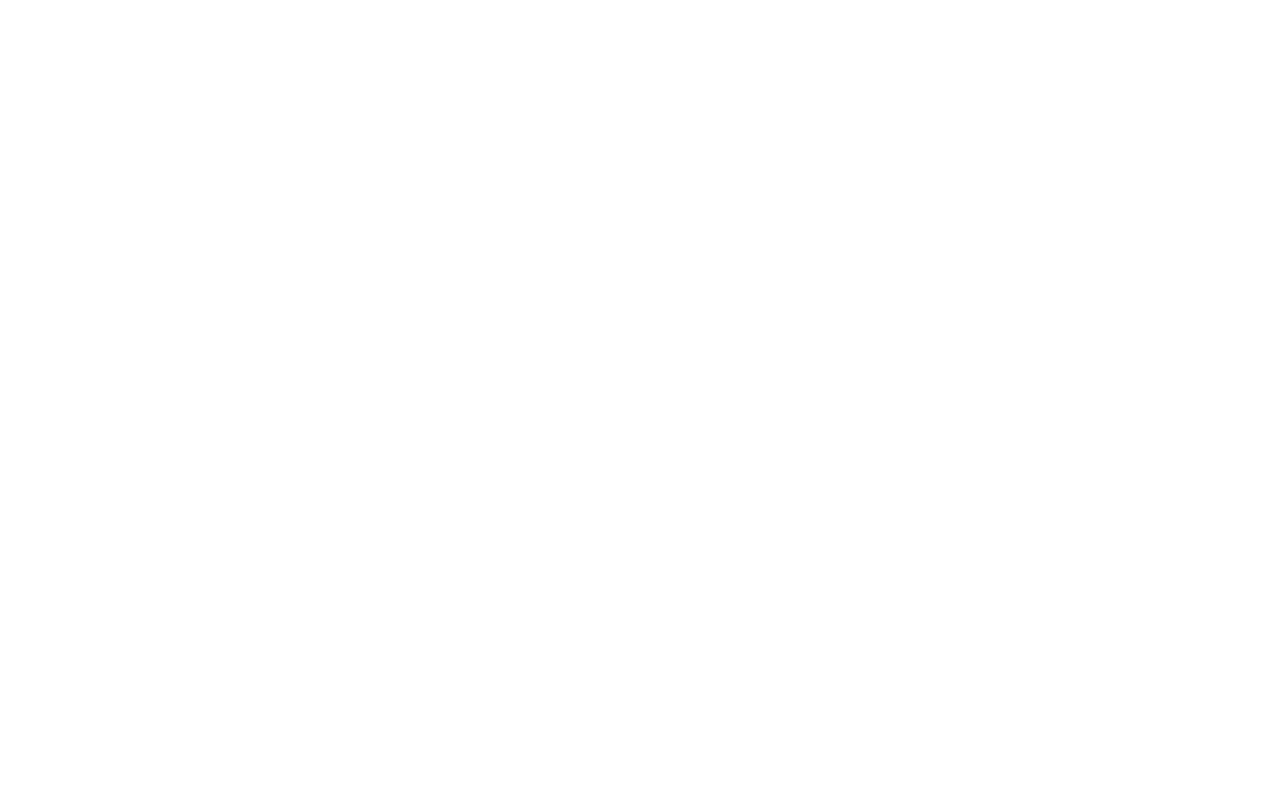
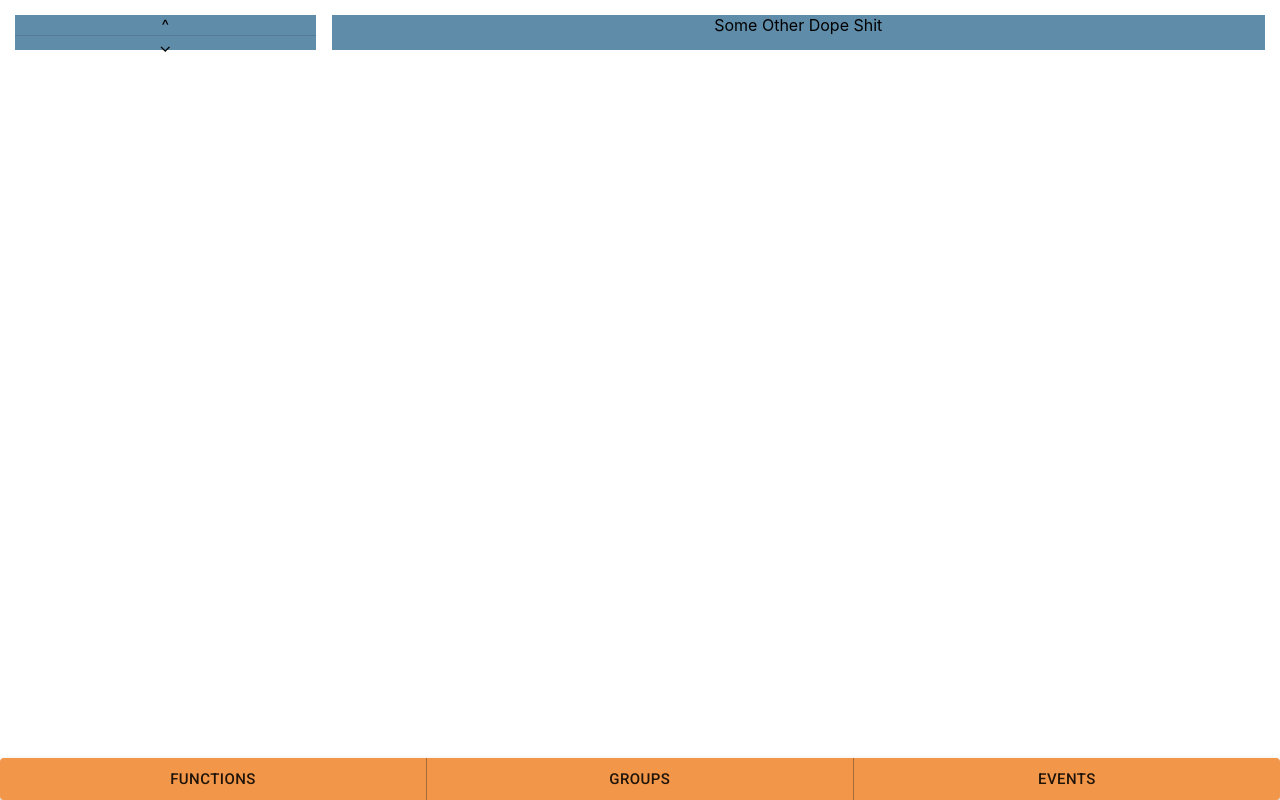
Before and after one commit to momentum316/momentum316-frontend, a React (Create React App) app: page /voting in a window 1280 px wide. Before the commit this address had no page. Built offline with nearby package versions, Linux system fonts and the light colour scheme.

Commit message:
made slides component, created vote page

```diff
--- a/src/App.js
+++ b/src/App.js
@@ -2,6 +2,7 @@ import * as React from "react";
 import "./App.css";
 import NewEvent from "./components/NewEvent";
 import NewActivity from "./components/NewActivity";
+import VotePage from "./components/VotePage";
 import GroupPage from "./components/Groups";
 import { useState } from "react";
 import { Route, Routes, Link, UseParams, useNavigate } from "react-router-dom";
@@ -16,6 +17,7 @@ function App() {
         <Route path="/event/:eventId" element={<PostVoteEvent />}></Route>
         <Route path="/group" element={<GroupPage />}></Route>
         <Route path="/group/:groupId" element={<NewActivity />}></Route>
+        <Route path="/voting" element={<VotePage />}></Route>
       </Routes>
     </div>
   );
--- a/src/components/NewActivity.js
+++ b/src/components/NewActivity.js
@@ -1,7 +1,16 @@
 import * as React from "react";
 import "../App.css";
 // General page use
-import { Stack, TextField, Button, Grid, Box, Typography } from "@mui/material";
+import {
+  Stack,
+  TextField,
+  Button,
+  Grid,
+  Box,
+  Typography,
+  Switch,
+  FormControlLabel,
+} from "@mui/material";
 import { TimePicker } from "@mui/x-date-pickers/TimePicker";
 // Footer Nav Bar
 import { ButtonGroup, Container } from "@mui/material";
@@ -31,58 +40,78 @@ export default function NewActivity() {
     var date = d.toISOString();
     setEndValue(date);
   };
+
+  const handleTime = () => {
+    setStartValue(null);
+    setEndValue(null);
+    setShowDateTime(!showDateTime);
+  };
+  const [showDateTime, setShowDateTime] = useState(false);
+
   return (
-    <div className='App'>
+    <div className="App">
       <Container>
         <Container
-          variant='h4'
+          variant="h4"
           sx={{ my: 4, textAlign: "left", color: "primary.main" }}
         >
           New Activity
         </Container>
-        <Typography variant='h6' textAlign='left'>
+        <Typography variant="h6" textAlign="left">
           To NewEvent on '$EventDate'
           <br />
           w/ GroupName
         </Typography>
         <br />
         <Stack>
-          <Typography variant='h8' textAlign='left'>
+          <Typography variant="h8" textAlign="left">
             Activity Details
           </Typography>
           <br />
+          <FormControlLabel
+            value="end"
+            control={<Switch color="primary" onClick={() => handleTime()} />}
+            label="Set Time"
+          />
           {/* Time Field dayjs needs to be finished*/}
+          {showDateTime && (
+            <>
               <LocalizationProvider dateAdapter={AdapterDayjs}>
                 <TimePicker
-              label='Start Time'
+                  label="Start Time"
                   value={startValue}
                   onChange={handleStart}
                   renderInput={(params) => <TextField {...params} />}
                 />
               </LocalizationProvider>
+              <LocalizationProvider dateAdapter={AdapterDayjs}>
                 <br />
-          <LocalizationProvider dateAdapter={AdapterDayjs}>
                 <TimePicker
-              label='End Time'
+                  label="End Time"
                   value={endValue}
                   onChange={handleEnd}
                   renderInput={(params) => <TextField {...params} />}
                 />
               </LocalizationProvider>
+              <br />
+            </>
+          )}
         </Stack>
+
         <br />
         {/* Location (w/google maps?) */}
+        <br />
         <Stack spacing={4}>
           <TextField
             fullWidth
-            label='Location'
+            label="Location"
             value={location}
             onChange={(e) => setLocation(e.target.value)}
           />
           {/* description box */}
           <TextField
-            id='description-box'
-            label='Description'
+            id="description-box"
+            label="Description"
             multiline
             rows={4}
             fullWidth
@@ -93,7 +122,7 @@ export default function NewActivity() {
         {/* CANCEL BUTTON (clear fields or back to event?)*/}
         <br />
         <Stack>
-          <Button onClick={() => navigate("/")} fullWidth variant='contained'>
+          <Button onClick={() => navigate("/")} fullWidth variant="contained">
             Cancel
           </Button>
         </Stack>
@@ -103,7 +132,7 @@ export default function NewActivity() {
           <Button
             onClick={() => navigate("/event/:eventId")}
             fullWidth
-            variant='contained'
+            variant="contained"
           >
             Post to Event
           </Button>
--- a/src/components/PostVote.js
+++ b/src/components/PostVote.js
@@ -1,4 +1,6 @@
 import { Route, Routes, Link, useNavigate } from "react-router-dom";
+import { ActivitySlide } from "./Slides";
+
 import {
   Avatar,
   AvatarGroup,
@@ -27,11 +29,7 @@ export default function PostVoteEvent() {
         />
       </IconButton>
       {/* Make this a component */}
-      <Stack>
-        <h4>Event Name</h4>
-        <span>Date</span>
-        <span>Time</span>
-      </Stack>
+      <ActivitySlide />
       <Divider />
       <Stack textAlign="left">
         <h6>Address Line</h6>
--- /dev/null
+++ b/src/components/Slides.js
@@ -0,0 +1,68 @@
+import { useState } from "react";
+import {
+  Grid,
+  Button,
+  Stack,
+  ButtonGroup,
+  Box,
+  Container,
+  Divider,
+} from "@mui/material";
+
+export function VoterSlide({ activity, location }) {
+  return (
+    <>
+      <Grid container spacing={2}>
+        <Grid item xs={3}>
+          <Box
+            sx={{
+              height: 35,
+              backgroundColor: "primary.dark",
+              "&:hover": {
+                backgroundColor: "primary.main",
+                opacity: [0.9, 0.8, 0.7],
+              },
+            }}
+          >
+            <Container onClick={() => console.log("up")}>^</Container>
+            <Divider />
+            <Container onClick={() => console.log("down")}>⌄</Container>
+          </Box>
+        </Grid>
+        <Grid item xs={9}>
+          <Box
+            sx={{
+              height: 35,
+              backgroundColor: "primary.dark",
+              "&:hover": {
+                backgroundColor: "primary.main",
+                opacity: [0.9, 0.8, 0.7],
+              },
+            }}
+          >
+            <Container>Some Other Dope Shit</Container>
+          </Box>
+        </Grid>
+      </Grid>
+    </>
+  );
+}
+
+export function ActivitySlide() {
+  return (
+    <>
+      <Box
+        sx={{
+          height: 35,
+          backgroundColor: "primary.dark",
+          "&:hover": {
+            backgroundColor: "primary.main",
+            opacity: [0.9, 0.8, 0.7],
+          },
+        }}
+      >
+        <Container>Some Active Dope Shit</Container>
+      </Box>
+    </>
+  );
+}
--- /dev/null
+++ b/src/components/VotePage.js
@@ -0,0 +1,11 @@
+import { VoterSlide } from "./Slides";
+import FooterObject from "./Footer";
+
+export default function VotePage() {
+  return (
+    <>
+      <VoterSlide />
+      <FooterObject />
+    </>
+  );
+}
```
Lines whose indentation alone changed are shown as unchanged.
